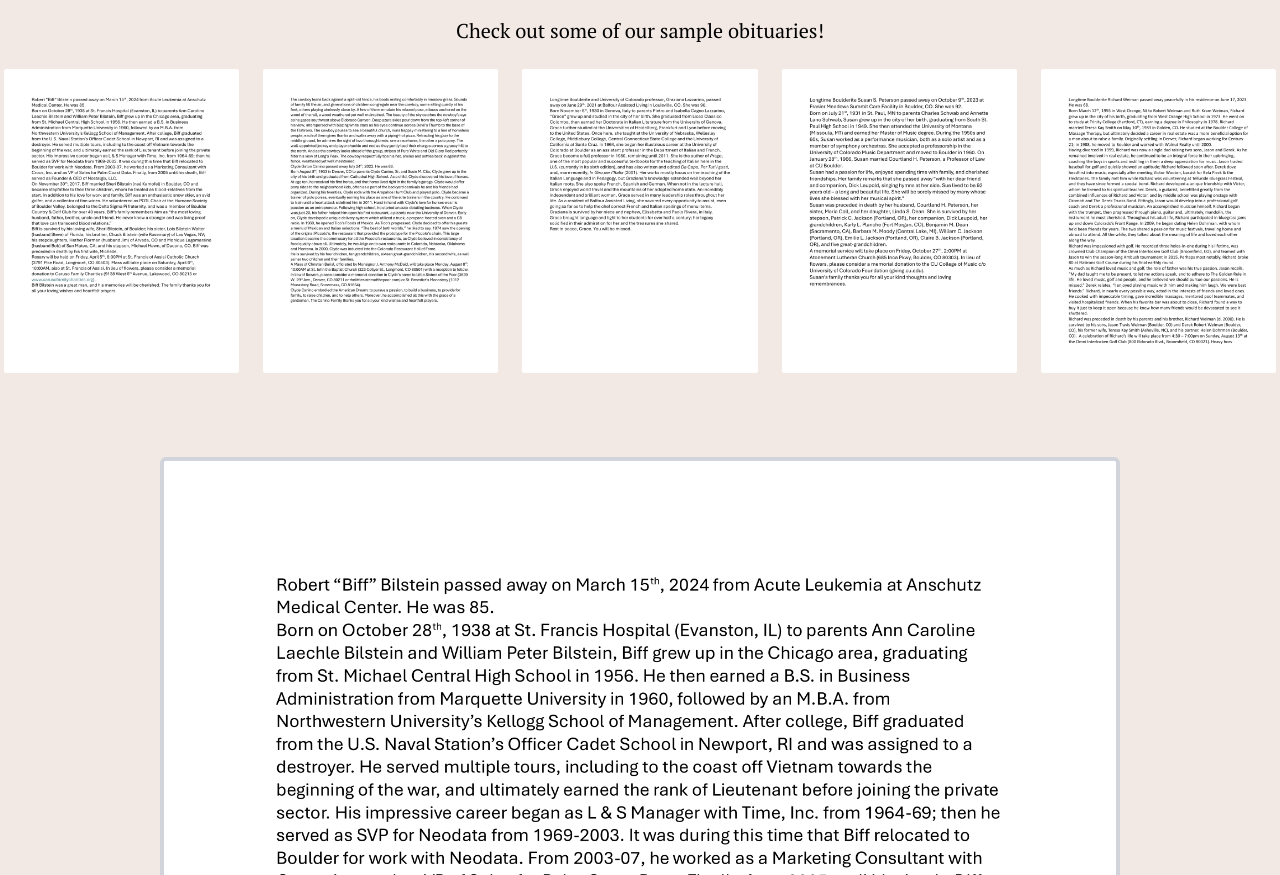
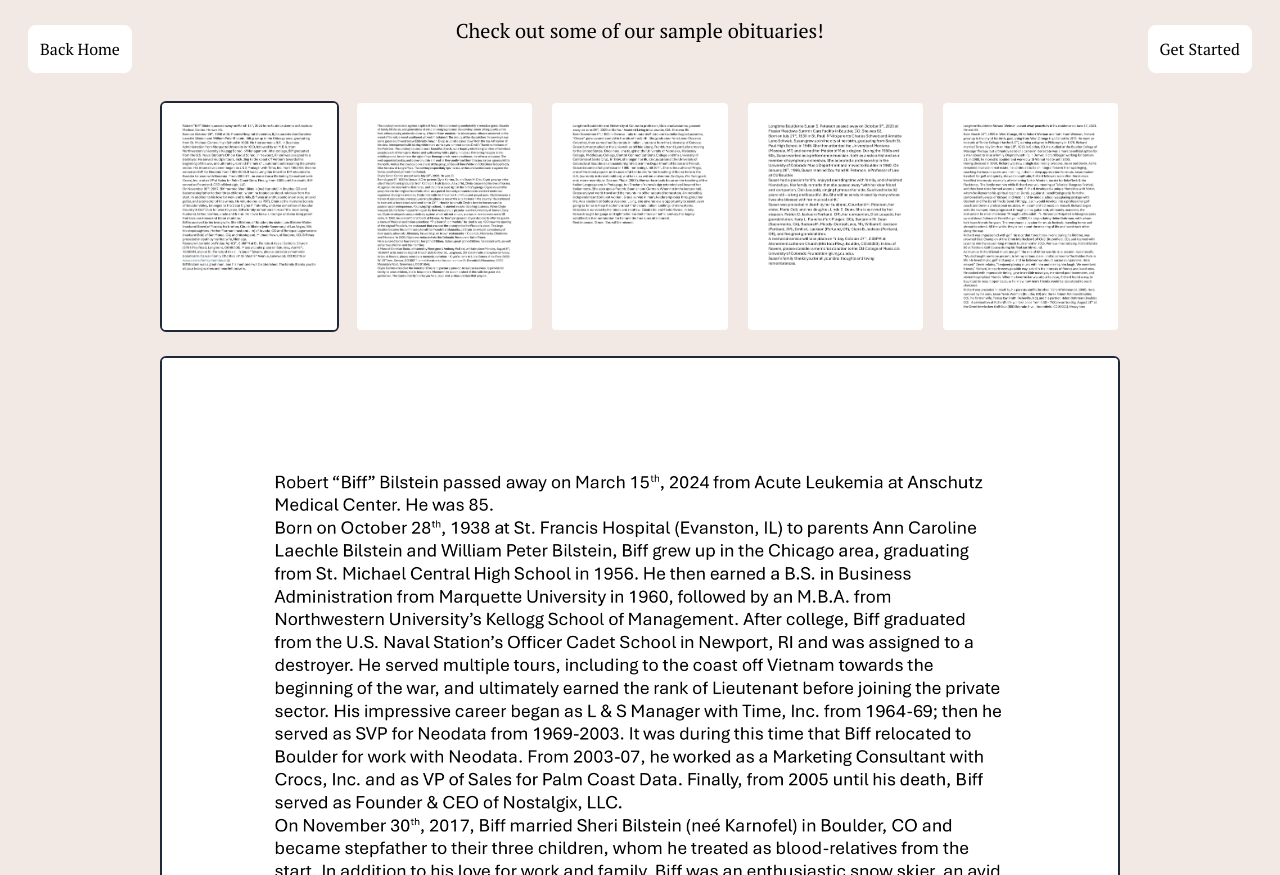
Before and after one commit to HaldenKavanagh/obituary, a website: page public/samples.html in a window 1280 px wide. Shown: the part 77-952 px from the top of the page. Drawn offline with nearby package versions, Linux system fonts and the light colour scheme; a web font is replaced by a local one.

Commit message:
finished samples page

```diff
--- a/public/assets/js/samples.js
+++ b/public/assets/js/samples.js
@@ -4,18 +4,18 @@ document.addEventListener("DOMContentLoaded", function () {
 
   thumbnails.forEach((img) => {
     img.addEventListener("click", function () {
+      // Remove previous selection
+      thumbnails.forEach((thumb) => {
+        thumb.classList.remove("border-gray-800");
+        thumb.classList.add("border-transparent"); // Reset others
+      });
+
+      // Add border to the clicked image
+      this.classList.remove("border-transparent");
+      this.classList.add("border-gray-800");
+
       // Update the large image
       largeImage.src = this.src;
-
-      // Remove border from all thumbnails
-      thumbnails.forEach((image) => {
-        image.classList.remove("border-blue-500");
-        image.classList.add("border-transparent");
-      });
-
-      // Add border to the selected image
-      this.classList.remove("border-transparent");
-      this.classList.add("border-blue-500");
     });
   });
 });
--- a/public/samples.html
+++ b/public/samples.html
@@ -11,7 +11,7 @@
       rel="stylesheet"
     />
   </head>
-  <body class="bg-beige w-full font-pt">
+  <body class="bg-beige w-full font-pt flex flex-col items-center">
     <!-- header -->
     <header class="w-full text-center">
       <h2 class="text-5xl border-b-2 border-brown py-3 font-playfair">
@@ -20,41 +20,51 @@
     </header>
 
     <!-- body -->
-    <div class="w-full text-center p-5">
+    <div class="w-full flex text-center p-5 justify-between">
+      <button
+        onclick="location.href='index.html'"
+        class="bg-white rounded-lg p-3 m-2"
+      >
+        <h2>Back Home</h2>
+      </button>
       <h3 class="text-xl">Check out some of our sample obituaries!</h3>
+      <button
+        onclick="location.href='form.html'"
+        class="bg-white rounded-lg p-3 m-2"
+      >
+        <h2>Get Started</h2>
+      </button>
     </div>
 
     <!-- Grid of Thumbnails -->
-    <div class="grid grid-cols-5 gap-4">
+    <div class="grid grid-cols-3 md:grid-cols-5 gap-4 w-3/4">
       <img
         src="assets/images/samples/BilsteinSample.png"
-        class="rounded-md cursor-pointer border-4 border-transparent"
+        class="rounded-md cursor-pointer border-2 border-gray-800"
       />
       <img
         src="assets/images/samples/CaninoSample.png"
-        class="rounded-md cursor-pointer border-4 border-transparent"
+        class="rounded-md cursor-pointer border-2 border-transparent"
       />
       <img
         src="assets/images/samples/LazzarinoSample.png"
-        class="rounded-md cursor-pointer border-4 border-transparent"
+        class="rounded-md cursor-pointer border-2 border-transparent"
       />
       <img
         src="assets/images/samples/PetersonSample.png"
-        class="rounded-md cursor-pointer border-4 border-transparent"
+        class="rounded-md cursor-pointer border-2 border-transparent"
       />
       <img
         src="assets/images/samples/WeimanSample.png"
-        class="rounded-md cursor-pointer border-4 border-transparent"
+        class="rounded-md cursor-pointer border-2 border-transparent"
       />
     </div>
 
-    <div class="mb-6 flex justify-center">
-      <img
-        id="largeImage"
-        src="assets/images/samples/BilsteinSample.png"
-        class="w-3/4 rounded-md border-4 border-gray-300 m-20"
-      />
-    </div>
+    <img
+      id="largeImage"
+      src="assets/images/samples/BilsteinSample.png"
+      class="md:w-3/4 my-6 w-full rounded-md border-2 border-gray-800"
+    />
 
     <!-- footer -->
     <footer class="border-t-2 border-brown w-full text-center py-3">
```
Also changed, not shown: public/form.html (+7 -1 lines), public/css/tailwind-output.css.
